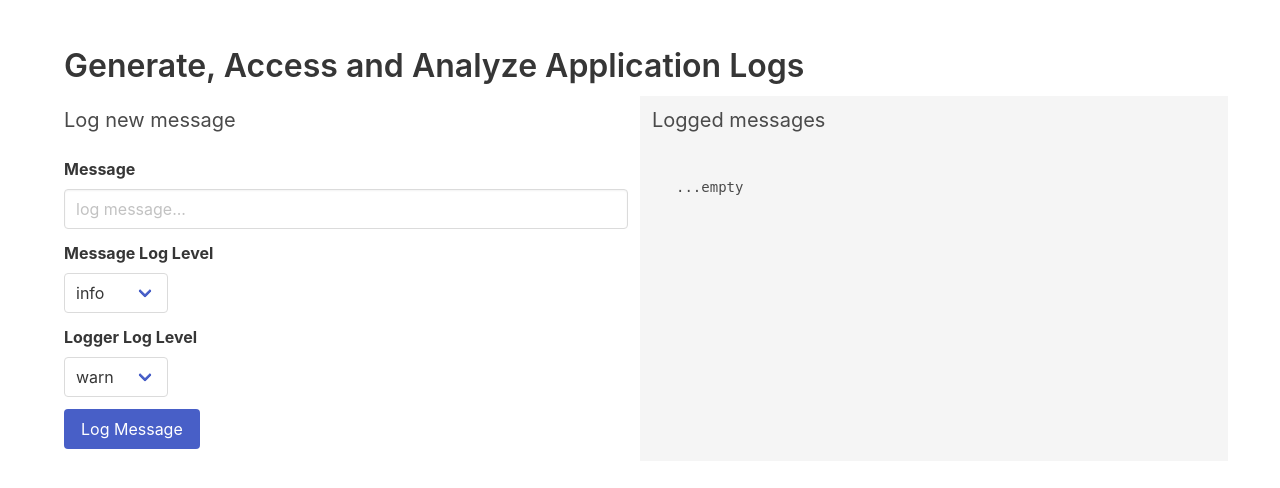
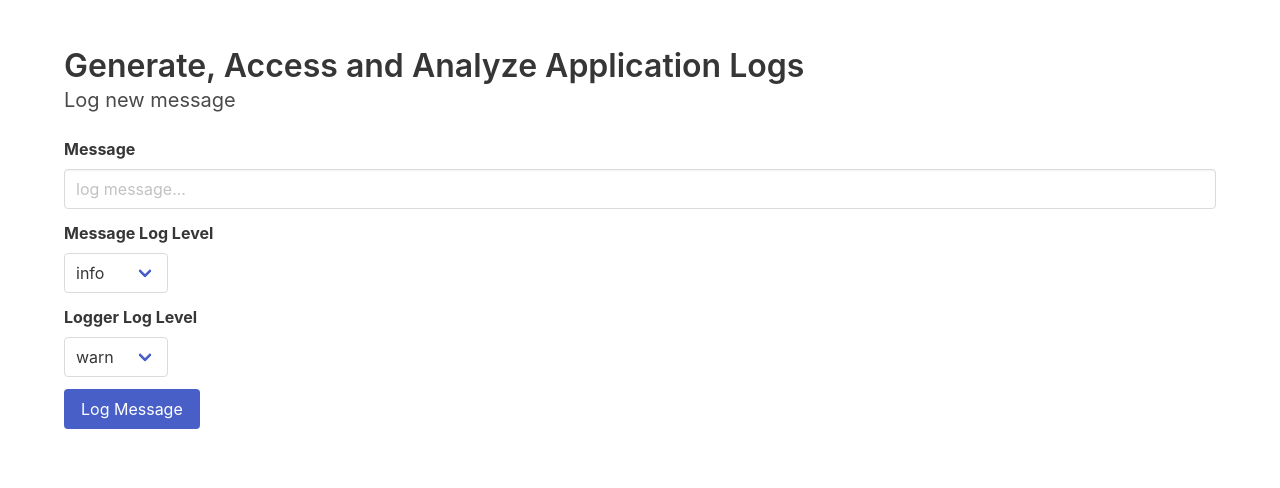
Before and after one commit to IBM-Cloud/application-log-analysis, a Flask app: page / in a window 1280 px wide. Shown: the top 488 px of the page. Run offline with Flask 2, Linux system fonts and the light colour scheme; some libraries are stand-ins or nearby versions.

Commit message:
remove logged messages area

```diff
--- a/templates/index.html
+++ b/templates/index.html
@@ -1,7 +1,5 @@
-{# index page, providing a form to submit a city name #}
-{% extends "base.html" %}
-{% block title %}World of Logging{% endblock %}
-{% block content %}
+{# index page, providing a form to submit a city name #} {% extends "base.html" %} {% block title %}World of Logging{% endblock
+%} {% block content %}
 <script type="text/javascript">
   function logMessage() {
     var xhttp;
@@ -11,7 +9,8 @@
     xhttp.onreadystatechange = function () {
       if (xhttp.readyState == XMLHttpRequest.DONE) {
         var response = JSON.parse(xhttp.responseText);
-        document.getElementById("plogmessage").innerHTML = response.smsg;
+        document.getElementById("messageResult").style.display = "block";
+        document.getElementById("plogmessage").innerHTML = "Logged message: " + response.smsg;
         document.getElementById("message").value = '';
       }
     };
@@ -41,8 +40,8 @@
   Generate, Access and Analyze Application Logs
 </h1>
 
-<div class="columns">
-  <div class="column">
+
+
 <h2 class="subtitle">Log new message</h2>
 <p>
   <form action="" name="custommessage">
@@ -93,15 +92,8 @@
   </form>
 
 </p>
+<br>
+
+<div id = "messageResult" class = "container" style="display:none; background-color: whitesmoke;">
+  <pre id="plogmessage"></pre> {% endblock %}
 </div>
-  <div class="column" style="background-color: whitesmoke;">
-    <h2 class="subtitle">Logged messages</h2>
-    <pre id="plogmessage">...empty</pre>
-  </div>
-
-</div>
-
-
-
-
-{% endblock %}
```
Lines whose indentation alone changed are shown as unchanged.
